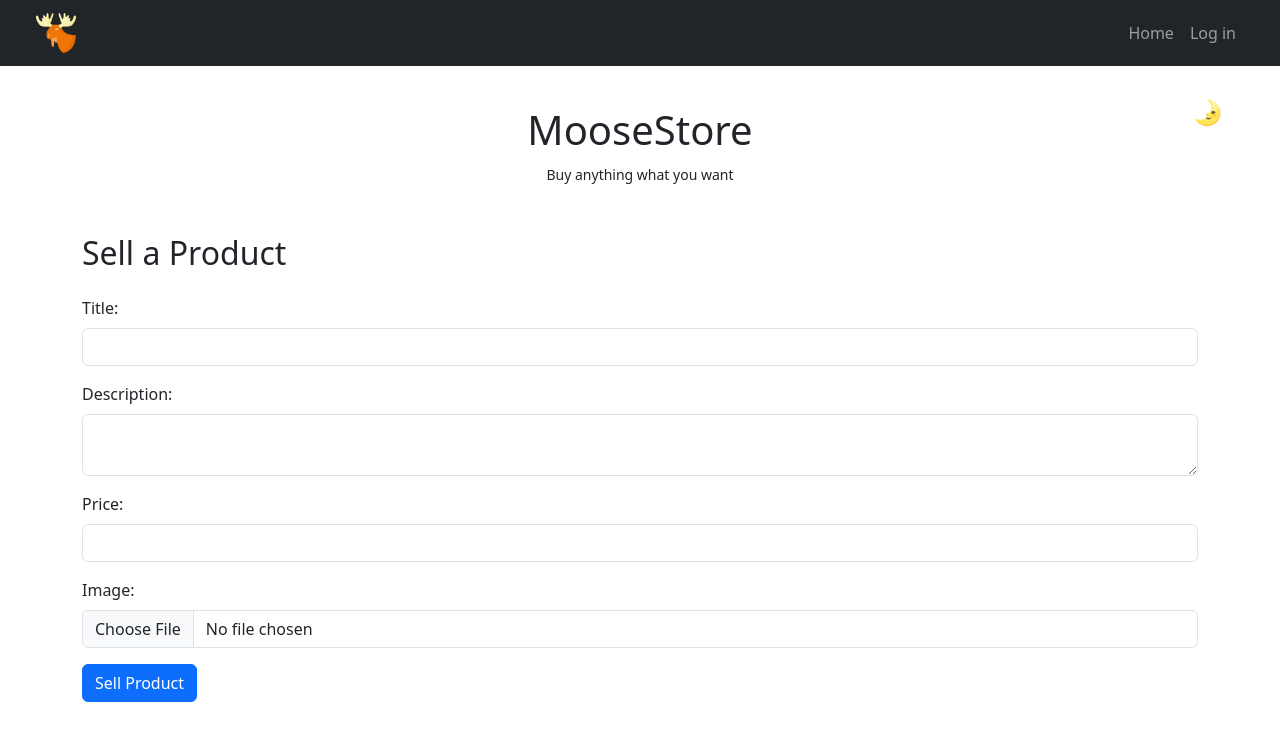
After one commit to AxelF1899/MooseStore, a Flask app: page /sell in a window 1280 px wide. The commit adds this page. Shown: the top 741 px of the page. Run offline with Flask 3, Linux system fonts and the light colour scheme; the visitor is signed in with stand-in values (Sample User, id 1).

Commit message:
Beta relase

```diff
--- a/app.py
+++ b/app.py
@@ -1,20 +1,23 @@
 #apartado bibliotecas
-from flask import Flask, render_template, request, redirect, url_for, flash, get_flashed_messages
+import os
+from flask import Flask, render_template, request, redirect, url_for, flash, get_flashed_messages, abort
 from models import Product, db, User
 from flask_login import LoginManager, UserMixin, login_user, login_required, logout_user, current_user
+from werkzeug.utils import secure_filename
 
 # Instancia de la app
 app = Flask(__name__)
 app.config['SECRET_KEY'] = 'fdff2fa391720157041525004332a11c'
 
-# Inicialización de LoginManager
+# Inicialización del administrador de la sesión
 login_manager = LoginManager(app)
 
 #apartado rutas
 
 @app.route('/')
 def home():
-    return render_template('home.html')
+    products = Product.query.all()
+    return render_template('home.html', products=products)
 
 @login_manager.user_loader
 def load_user(user_id):
@@ -30,14 +33,14 @@ def login():
         if user:
             if user.check_password(user_password):
                 login_user(user)
-                flash('Login successful!', 'success')
+                flash('Login successful!', 'info')
                 return redirect(url_for('home'))
             else:
                 flash('Login unsuccessful. Incorrect password.', 'danger')
         else:
             flash('Login unsuccessful. User does not exist.', 'danger')
 
-    return render_template('home.html')
+    return render_template('login.html')
 
 
 @app.route('/logout')
@@ -65,7 +68,6 @@ def register():
             flash('An account with this email already exists. Please log in or use a different email.', 'danger')
             return redirect(url_for('register'))
 
-        # Crea un nuevo usuario
         new_user = User(user_name=user_name,
                         user_lastname = user_lastname,
                         user_phone = user_phone,
@@ -75,15 +77,75 @@ def register():
         db.session.add(new_user)
         db.session.commit()
 
-        flash('Account created successfully! You can now log in.', 'success')
-        print('Mensajes Flash:', get_flashed_messages(with_categories=True))
+        flash('Account created successfully! You can now log in.', 'info')
+        #print('Mensajes Flash:', get_flashed_messages(with_categories=True))
         return redirect(url_for('login'))
 
     return render_template('login.html')
+
+@app.route('/sell', methods=['GET', 'POST'])
+@login_required
+def sell():
+    if request.method == 'POST':
+        product_img_path = 'C:/Users/pablo/PROJECTS/MooseStore/static/icons/alce.png'
+        product_title = request.form.get('title')
+        product_description = request.form.get('description')
+        product_price = request.form.get('price')
+
+        if 'image' in request.files:
+            product_image = request.files['image']
+
+
+            filename = secure_filename(product_image.filename)
+            product_image.save(os.path.join(app.config['UPLOAD_FOLDER'], filename))
+
+
+            product_img_path = os.path.join(app.config['UPLOAD_FOLDER'], filename)
+
+        new_product = Product(
+            title_product=product_title,
+            description_product=product_description,
+            price=product_price,
+            img_product=product_img_path,
+            user_id=current_user.ID_user
+        )
+
+        db.session.add(new_product)
+        db.session.commit()
+
+        flash('Product successfully listed for sale!', 'success')
+        return redirect(url_for('home'))
+
+    return render_template('sell.html')
+
+
+@app.route('/buy', methods=['GET', 'POST'])
+@login_required
+def buy():
+    if request.method == 'POST':
+
+        product_id = request.form.get('product_id')
+
+
+
+        product = Product.query.get(product_id)
+        if product:
+            db.session.delete(product)
+            db.session.commit()
+            flash('Compra realizada con éxito', 'success')
+            return redirect(url_for('home'))
+        else:
+            abort(404)
+
+        flash('Compra realizada con éxito', 'success')
+        return redirect(url_for('home'))
+
+    return render_template('buy.html')
 
 
 #Run application
 if __name__ == '__main__':
     app.config['SQLALCHEMY_DATABASE_URI'] = 'mysql+mysqlconnector://root:@localhost/moosestore'
+    app.config['UPLOAD_FOLDER'] = 'C:/Users/pablo/PROJECTS/MooseStore/static/icons/imgs'
     db.init_app(app)
     app.run(debug=True)
--- a/static/styles/darkMode.css
+++ b/static/styles/darkMode.css
@@ -49,7 +49,7 @@ body.dark-mode {
     position: absolute;
     top: 100px;
     right: 60px;
-    z-index: 1000;
+    z-index: 2;
     width: 24px;
     height: 24px;
     background-color: #2b00ff00;
--- a/templates/base.html
+++ b/templates/base.html
@@ -41,6 +41,21 @@
             <span class="navbar-toggler-icon"></span>
           </button>
           <ul class="navbar-nav ms-auto">
+
+            {% if current_user.is_authenticated and request.endpoint == 'home' %}
+          <li class="nav-item dropdown">
+            <a class="nav-link dropdown-toggle" href="#" id="navbarDropdown" role="button" data-bs-toggle="dropdown" aria-haspopup="true" aria-expanded="false">
+              Menu
+            </a>
+            <div class="dropdown-menu" aria-labelledby="navbarDropdown">
+              <a class="dropdown-item" href="{{ url_for('sell') }}">Vender producto</a>
+              <a class="dropdown-item" href="#">Información personal</a>
+              <div class="dropdown-divider"></div>
+              <a class="dropdown-item" href="#">Cerrar sesión</a>
+            </div>
+          </li>
+        {% endif %}
+
             <li class="nav-item">
               <a class="nav-link" href="/">Home</a>
             </li>
@@ -79,27 +94,28 @@
             {% endfor %}
             <script>
               document.addEventListener('DOMContentLoaded', function () {
-                var alertElements = document.querySelectorAll('.alert');
-                alertElements.forEach(function (alert) {
-                  setTimeout(function () {
+                setTimeout(function () {
+                  var alertElements = document.querySelectorAll('.alert');
+                  alertElements.forEach(function (alert) {
                     alert.classList.add('fade');
                     setTimeout(function () {
                       alert.remove();
                     }, 1000);
-                  }, 4500); // milisegundos
-                });
+                  });
+                }, 4500); // milisegundos
               });
             </script>
           {% endif %}
         {% endwith %}
       </div>
+
     </div>
 
 
     {%block content%}{%endblock%}
 
     <script>
-      // Función para establecer el estado del modo oscuro
+
       function setDarkMode(isDarkMode) {
         document.body.classList.toggle("dark-mode", isDarkMode);
         const cards = document.querySelectorAll(".card");
--- a/templates/login.html
+++ b/templates/login.html
@@ -150,7 +150,6 @@ block content %}
   });
 
   forgotPasswordLink.addEventListener("click", () => {
-    // Implementar lógica para recuperación de contraseña si es necesario
   });
 </script>
 {% endblock %}
--- /dev/null
+++ b/templates/sell.html
@@ -0,0 +1,32 @@
+{% extends 'base.html' %}
+
+{% block title %}Sell a Product{% endblock %}
+
+{% block content %}
+  <div class="container mt-5">
+    <h2 class="mb-4">Sell a Product</h2>
+    <form method="POST" action="{{ url_for('sell') }}" enctype="multipart/form-data">
+      <div class="mb-3">
+        <label for="title" class="form-label">Title:</label>
+        <input type="text" class="form-control" name="title" required>
+      </div>
+
+      <div class="mb-3">
+        <label for="description" class="form-label">Description:</label>
+        <textarea class="form-control" name="description" required></textarea>
+      </div>
+
+      <div class="mb-3">
+        <label for="price" class="form-label">Price:</label>
+        <input type="text" class="form-control" name="price" required>
+      </div>
+
+      <div class="mb-3">
+        <label for="image" class="form-label">Image:</label>
+        <input type="file" class="form-control" name="image" accept="image/*" required>
+      </div>
+
+      <button type="submit" class="btn btn-primary">Sell Product</button>
+    </form>
+  </div>
+{% endblock %}
```
Also changed, not shown: models.py (+10 -5 lines), templates/buy.html (added, +9 -0 lines), templates/home.html (+22 -18 lines), static/icons/imgs/Captura_de_pantalla_2023-09-08_215742.png (added), static/icons/imgs/Captura_de_pantalla_2023-09-08_231116.png (added), static/icons/imgs/Captura_de_pantalla_2023-09-09_193908.png (added), static/icons/imgs/Captura_de_pantalla_2023-09-11_231919.png (added), static/icons/imgs/Captura_de_pantalla_2023-10-07_004054.png (added).
